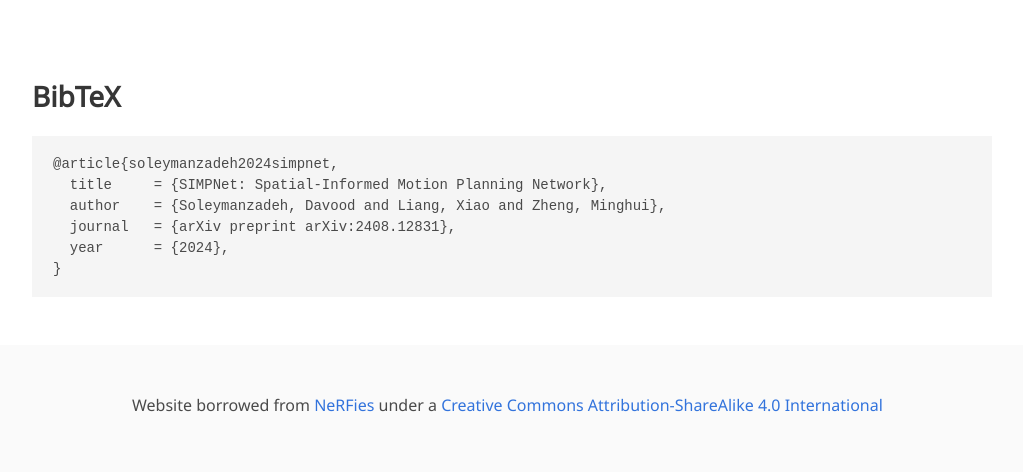
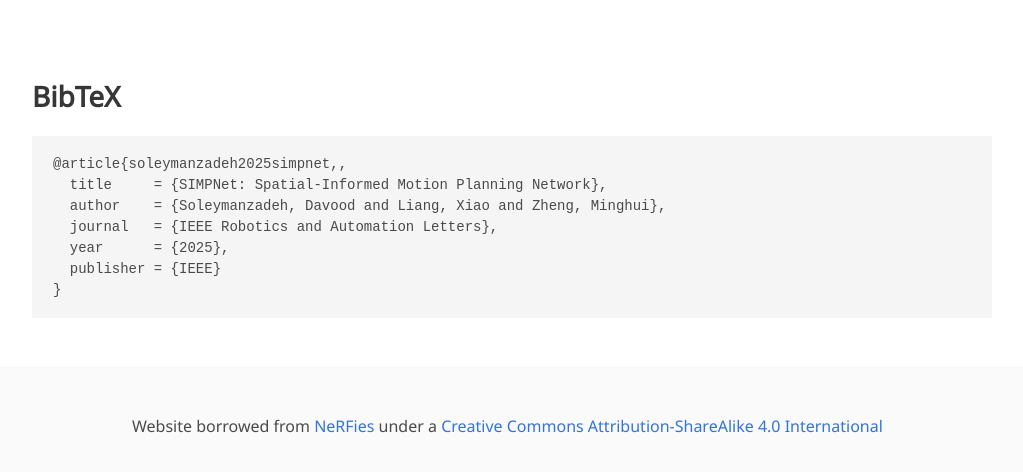
Before and after one commit to DavoodSZ1993/simpnet, a plain HTML site: page index.html in a window 1280 px wide. Shown: the part 4324-4796 px from the top of the page, without its empty margins (128-1151 px from the left). Drawn offline with nearby package versions, Linux system fonts and the light colour scheme; some icons are missing; a web font is replaced by a local one.

Commit message:
Update index.html

```diff
--- a/index.html
+++ b/index.html
@@ -307,11 +307,12 @@
 <section class="section" id="BibTeX">
   <div class="container is-max-desktop content">
     <h2 class="title">BibTeX</h2>
-    <pre><code>@article{soleymanzadeh2024simpnet,
+    <pre><code>@article{soleymanzadeh2025simpnet,,
   title     = {SIMPNet: Spatial-Informed Motion Planning Network},
   author    = {Soleymanzadeh, Davood and Liang, Xiao and Zheng, Minghui},
-  journal   = {arXiv preprint arXiv:2408.12831},
-  year      = {2024},
+  journal   = {IEEE Robotics and Automation Letters},
+  year      = {2025},
+  publisher = {IEEE}
 }</code></pre>
   </div>
 </section>
```
